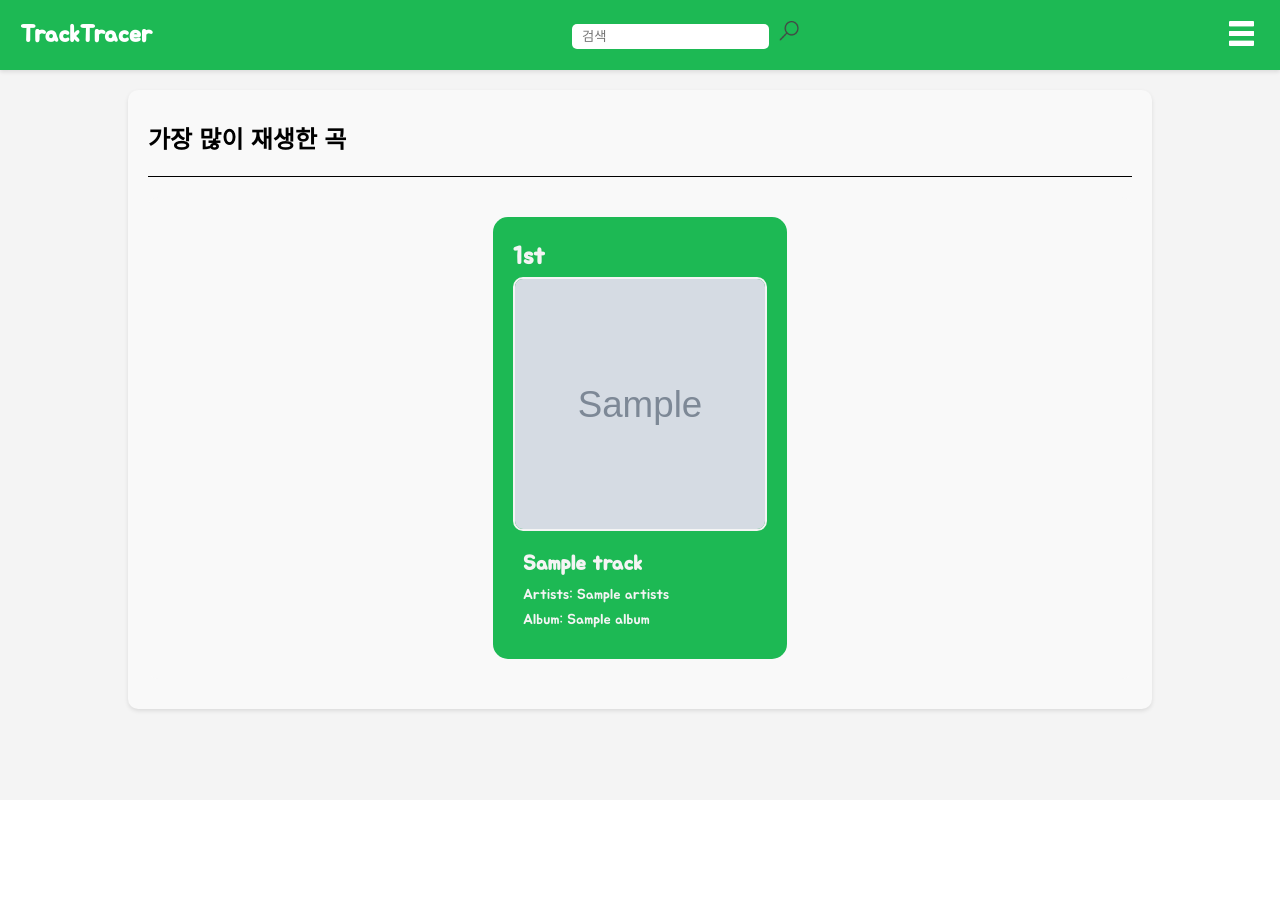
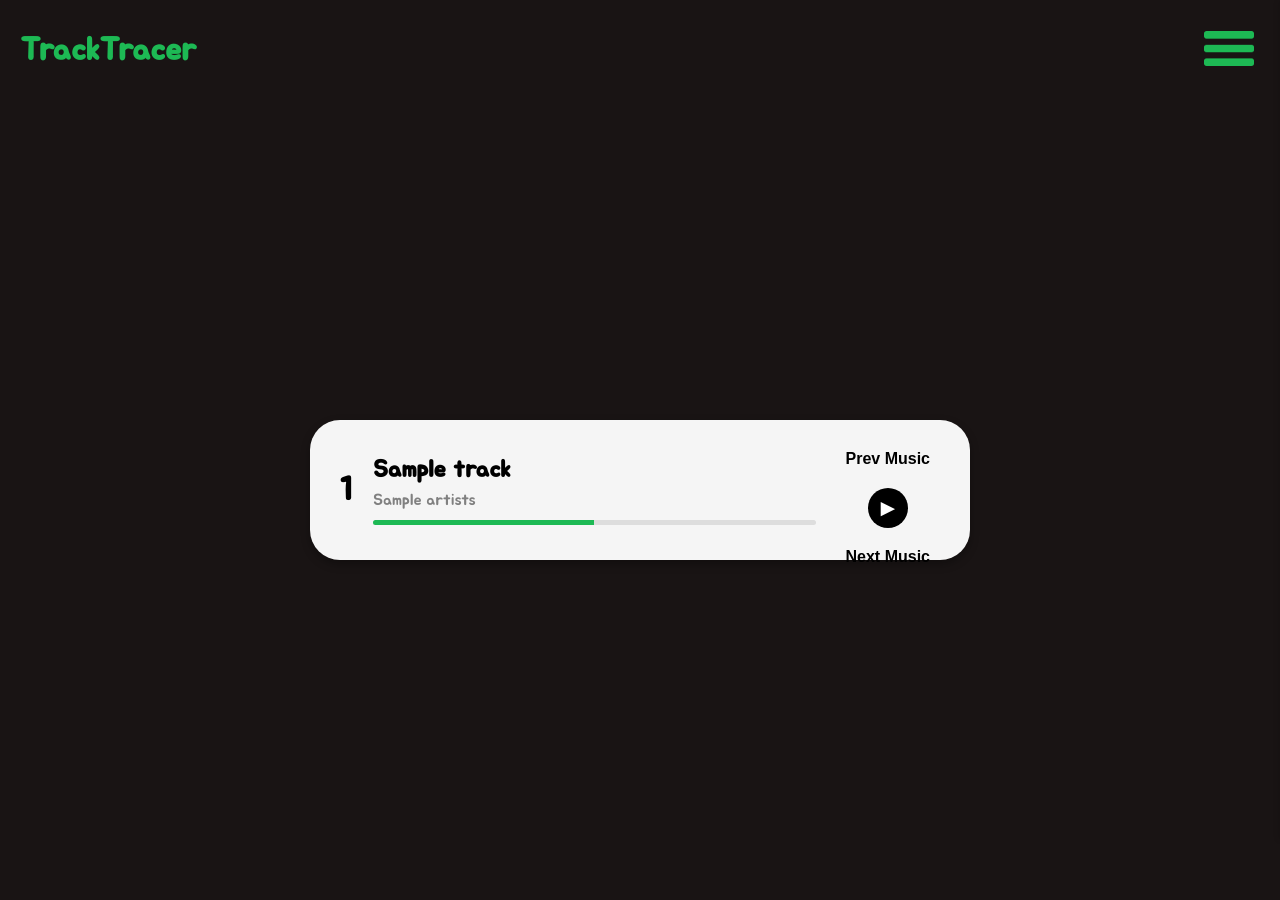
Before and after one commit to busker362/TrackTracer, a Flask app: template frontend/templates/home.html in a window 1280 px wide. Before the commit the page ends 714 px from the top, so only its background shows below. Run offline with Flask 3, Linux system fonts and the light colour scheme; the template is opened without the code that fills it: most values are stand-ins (such as "Sample title", 1, 10 or a date in 2020); grey boxes marked "Sample" are stand-in pictures; parts of the project's set-up code (start-up, migrations or seed data) failed here and were passed over.

Commit message:
디자인변경

```diff
--- a/frontend/static/style.css
+++ b/frontend/static/style.css
@@ -1,94 +1,47 @@
 body {
     margin: 0;
     padding: 0;
-    background-color: #f4f4f4;
     font-family: 'Jua', sans-serif;
+    background: #191414;
 }
 
 .header {
     display: flex;
     justify-content: space-between;
     align-items: center;
-    background-color: #1DB954;
-    padding: 10px 20px;
-    color: white;
-    box-shadow: 0 2px 4px rgba(0, 0, 0, 0.1);
-    height: 50px;
+    background-color:#191414;/* 투명한 헤더 */
+    color: #1DB954;
+    padding: auto;
+    top: 0;
+    left: 0;
+    width: 100%;
+    height: 100px;
+
 }
 
 .logo h1 {
-    margin: 0;
-    font-size: 1.5rem;
-}
-
-.search-bar {
-    display: flex;
-    align-items: center;
-}
-
-.search-bar input {
-    border: none;
-    padding: 5px 10px;
-    border-radius: 5px;
-    outline: none;
-}
-
-.search-bar button {
-    border: none;
-    background: none;
-    padding: 0 5px;
-    cursor: pointer;
-}
-
-.search-bar img {
-    width: 20px;
-    height: 20px;
+    margin-left: 20px;
 }
 
 .menu button {
     background: none;
     border: none;
     cursor: pointer;
+    margin-right: 20px;
 }
 
 .menu img {
-    width: 25px;
-    height: 25px;
+    width: 50px;
+    height: 35px;
 }
-
-.main-content {
-    width: 80%;
-    margin: 20px auto;
-    padding: 10px 20px 30px 20px;
-    background: #f9f9f9;
-    box-shadow: 0 2px 4px rgba(0, 0, 0, 0.1);
-    border-radius: 10px;
-    box-sizing: border-box;
-    overflow: hidden; /* 넘치는 콘텐츠를 숨김 */
-    max-width: 100%; /* 콘텐츠 너비 제한 */
-    box-sizing: border-box; /* 패딩 포함 */
-}
-
-
-.musicfield {
-    display: flex;
-    flex-wrap: wrap;
-    justify-content: space-around;
-    gap: 20px;
-    margin-top: 20px;
-    padding: 10px;
-    background-color: #f9f9f9;
-    border-radius: 10px;
-}
-
 
 .side-menu {
     position: fixed;
     top: 0;
-    right: -350px;
+    right: -340px;
     width: 300px;
     height: 100%;
-    background-color: #fff;
+    background-color: #2D2D2D;
     box-shadow: -2px 0 5px rgba(0, 0, 0, 0.1);
     transition: right 0.3s ease;
     z-index: 1000;
@@ -109,220 +62,166 @@ body {
     right: 10px;
 }
 
-.side-menu h3 {
-    font-size: 1.5rem;
-    color: #000;
+
+.loginbtn{
+    font-family: 'Jua', sans-serif;
+    padding: 20px;
+    width: 300px;
+    display: flex;
+    align-items: center;
+    justify-content: center;
+    background: none;
+    border: none;
+    cursor: pointer;
+    color: #ffffff;
+}
+
+.side-menu h2 {
+    color: #ffffff;
     margin-bottom: 15px;
 }
 
-.side-menu ul {
-    list-style: none;
-    padding: 0;
-}
-
-.side-menu ul li button {
-    background-color: #1DB954;
-    color: white;
-    border: none;
-    padding: 10px;
-    margin: 5px 0;
-    cursor: pointer;
-    border-radius: 5px;
-    text-align: left;
-    width: 100%;
-}
-
-.side-menu ul li button:hover {
-    background-color: #218838;
-}
-
-#playlist-list {
-    list-style: none;
-    padding: 0;
-    margin: 0;
-    display: flex;
-    flex-wrap: wrap;
-    justify-content: center;
-    gap: 20px;
-}
-
-#playlist-list li {
-    display: flex;
-    flex-direction: column;
-    align-items: center;
-    margin: 10px;
-}
-
-iframe {
-    width: 300px;
-    height: 380px;
-    border: none;
-    border-radius: 10px;
-    box-shadow: 0 4px 6px rgba(0, 0, 0, 0.1);
-}
 
 .namebackground {
     display: flex;
     align-items: center;
     justify-content: center;
-    border-radius: 50px;
     padding: 10px 20px;
-    color: white;
 }
 
-.namebackground h3{
+.namebackground h2{
     padding-left: 100px;
 }
 
 .namebackground img{
     left: auto;
 }
-.needlogin{
-    color: #000;
+
+.music-container h3{
+ color: #ffffff;
 }
 
-.loginbtn{
+
+
+.music-info {
+    display: flex;
+    align-items: center;
+    justify-content: space-between;
+    background: #f5f5f5;
+    border-radius: 30px;
+    width: 600px;
     padding: 20px 30px;
-    width: 300px;
+    box-shadow: 0 4px 10px rgba(0, 0, 0, 0.3);
+    color: black;
+    margin-bottom: 20px;
+}
+
+
+/* 메인 컨테이너 */
+.music-container {
+    display: flex;
+    justify-content: center;
+    align-items: center;
+    height: 100vh;
+    background: #191414;
+    color: white;
+}
+
+/* Album Name 스타일 */
+.music-container h3 {
+    color: white;
+    text-align: center;
+    margin-bottom: 20px;
+    font-size: 1.5rem;
+}
+
+/* music-info 박스 */
+.music-info {
+    display: flex;
+    align-items: center;
+    justify-content: space-between;
+    background: #f5f5f5;
+    border-radius: 30px;
+    width: 600px;
+    padding: 20px 30px;
+    box-shadow: 0 4px 10px rgba(0, 0, 0, 0.3);
+    color: black;
+}
+
+/* Track Rank */
+.track-rank {
+    font-size: 2rem;
+    font-weight: bold;
+    color: black;
+    text-align: center;
+    margin-right: 20px;
+}
+
+/* Track Details */
+.track-details {
+    flex: 1;
+    margin-right: 20px;
+}
+
+.track-title {
+    font-size: 1.5rem;
+    margin: 0;
+    font-weight: bold;
+    color: black;
+}
+
+.artist-name {
+    margin: 5px 0;
+    color: gray;
+    font-size: 1rem;
+}
+
+/* Progress Bar */
+.progress-bar {
+    width: 100%;
+    height: 5px;
+    background: #ddd;
+    border-radius: 5px;
+    overflow: hidden;
+    margin-top: 10px;
+    position: relative;
+}
+
+.progress {
+    height: 100%;
+    width: 50%; /* 예시로 50% 진행 상태 */
+    background: #1DB954;
+    position: absolute;
+}
+
+/* Controls */
+.controls {
+    display: flex;
+    flex-direction: column;
+    align-items: center;
+    justify-content: space-between;
+    height: 100px;
+}
+
+.controls button {
+    background: none;
+    border: none;
+    font-size: 1rem;
+    cursor: pointer;
+    color: black;
+    font-weight: bold;
+    padding: 10px;
+}
+
+.controls .play-pause {
+    background: black;
+    color: white;
+    border-radius: 50%;
+    width: 40px;
+    height: 40px;
     display: flex;
     align-items: center;
     justify-content: center;
-    background-color: #1DB954;
-    border-radius: 50px;
-    cursor: pointer;
+    font-size: 1.5rem;
+    margin: 10px 0;
 }
-
-.logout-btn {
-    display: block;
-    margin: 20px auto;
-    padding: 10px 20px;
-    background-color: #ff5555;
-    color: white;
-    text-align: center;
-    text-decoration: none;
-    border-radius: 5px;
-    font-weight: bold;
-}
-
-.logout-btn:hover {
-    background-color: #ff3333;
-}
-
-.track-list {
-    display: flex;
-    flex-wrap: nowrap;
-    gap: 20px;
-    justify-content: flex-start;
-    align-items: flex-start;
-    overflow-x: auto;
-    padding: 10px;
-    box-sizing: border-box;
-}
-
-.track-card {
-    flex: 0 0 auto;
-    min-width: 200px;
-    max-width: 300px;
-    height: auto;
-    background-color: #1DB954;
-    border-radius: 15px;
-    padding: 20px;
-    display: flex;
-    flex-direction: column;
-    justify-content: space-between;
-
-    /* 새로운 스타일 추가 */
-    position: relative; /* 자식 요소인 album-bg 배치 */
-    overflow: hidden; /* 배경 이미지가 카드 외부로 넘치지 않도록 */
-    transition: background-color 0.3s ease, color 0.3s ease; /* 색상 변화 애니메이션 추가 */
-}
-
-.track-card:hover {
-    background-color: rgba(255, 255, 255, 0.9); /* hover 시 배경색 변경 */
-    cursor: pointer;
-}
-
-.album-bg {
-    position: absolute;
-    top: 0;
-    left: 0;
-    width: 100%;
-    height: 100%;
-    background-size: cover;
-    background-position: center;
-    filter: blur(10px); /* 블러 효과 */
-    opacity: 0; /* 기본적으로 숨김 */
-    transition: opacity 0.3s ease-in-out;
-    z-index: 1; /* 다른 콘텐츠보다 뒤에 배치 */
-}
-
-.track-card:hover .album-bg {
-    opacity: 0.5; /* hover 상태에서 보이도록 설정 */
-}
-
-.track-card h3,
-.track-card .music-name,
-.track-card .artist-name,
-.track-card .album-name {
-    color: #f4f4f4; /* 기본 텍스트 색상 */
-    transition: color 0.3s ease; /* 텍스트 색상 변화 애니메이션 */
-}
-
-.track-card:hover h3,
-.track-card:hover .music-name,
-.track-card:hover .artist-name,
-.track-card:hover .album-name {
-    color: #333; /* 텍스트 색상을 #333으로 변경 */
-}
-
-.rank {
-    color: #f4f4f4;
-    font-size: 1.5rem;
-    font-weight: bold;
-    margin: 5px 0 5px 0;
-    text-align: left;
-    align-self: flex-start;
-}
-
-
-.album-art {
-    align-self: center;
-    margin-bottom: 10px;
-}
-
-.album-art img {
-    width: 250px;
-    height: 250px;
-    object-fit: cover;
-    border-radius: 10px;
-    border: 2px solid #f4f4f4;
-}
-
-.track-info {
-    height: auto;
-    display: flex;
-    flex-direction: column;
-    align-items: flex-start;
-    justify-content: flex-start;
-    text-align: left;
-    padding: 0 10px;
-}
-
-.music-name {
-    color: #f4f4f4;
-    font-size: 1.3rem;
-    font-weight: bold;
-    margin: 5px 0;
-}
-
-.artist-name {
-    color: #f4f4f4;
-    font-size: 0.9rem;
-    margin: 3px 0;
-}
-
-.album-name {
-    color: #f4f4f4;
-    font-size: 0.9rem;
-    margin: 3px 0 10px 0;
-}
--- a/frontend/templates/home.html
+++ b/frontend/templates/home.html
@@ -9,87 +9,66 @@
 </head>
 <body>
     <header class="header">
+
         <div class="logo">
             <h1>TrackTracer</h1>
         </div>
-        <div class="search-bar">
-            <form id="search-form" onsubmit="performSearch(event)">
-                <input type="text" id="search-query" placeholder="검색">
-                <button type="submit">
-                    <img src="{{ url_for('static', filename='image/search-icon.png') }}" alt="Search">
-                </button>
-            </form>
-        </div>
+
+
         <div class="menu">
             <button id="open-menu-button">
                 <img src="{{ url_for('static', filename='image/menu-icon.png') }}" alt="Menu">
             </button>
         </div>
+
         <div id="side-menu" class="side-menu">
             {% if user %}
             <button id="close-menu"></button>
             <div class="namebackground">
-                <img src="{{ url_for('static', filename='image/SpotifyLogo46.png') }}" alt="SpotifyLogo">
-                <h3>{{ user['display_name'] }}</h3>
+                <img src="{{ url_for('static', filename='image/SpotifyLogo.png') }}" alt="SpotifyLogo">
+                <h2>{{ user['display_name'] }}</h2>
             </div>
-            <h3>My Play List</h3>
-            <hr>
-            <div class="right">
-                <ul>
-                    {% for playlist in playlists %}
-                    <li>
-                        <button class="playlist-button" onclick="togglePlaylist('{{ playlist.id }}')">
-                            {{ playlist.name }}
-                        </button>
-                        <div id="playlist-{{ playlist.id }}" class="playlist-details" style="display: none;">
-                            <iframe src="https://open.spotify.com/embed/playlist/{{ playlist.id }}" frameborder="0" allowtransparency="true" allow="encrypted-media"></iframe>
-                        </div>
-                    </li>
-                    {% endfor %}
-                </ul>
+            <!--
+            <div class="search-bar">
+                <form id="search-form" onsubmit="performSearch(event)">
+                    <input type="text" id="search-query" placeholder="검색">
+                    <button type="submit">
+                        <img src="{{ url_for('static', filename='image/search-icon.png') }}" alt="Search">
+                    </button>
+                </form>
             </div>
-            <hr>
+            -->
+
             <a href="/logout" class="logout-btn">Logout</a>
             {% else %}
-            <button class="loginbtn" onclick="location.href='/login'">Login with Spotify</button>
-            <h3>My Play List</h3>
-            <hr>
-            <p class="needlogin">현재 정보를 불러올수 없습니다. <br> 로그인이 필요합니다.</p>
+            <button class="loginbtn" onclick="location.href='/login'"><h3>Login with Spotify</h3></button>
+
             {% endif %}
         </div>
     </header>
 
-    <main class="main-content">
-        <h2>가장 많이 재생한 곡</h2>
-        <hr style="border:0; height:1px; background: #000;">
-        <div class="musicfield">
-            {% if tracks %}
-            <div class="track-list">
-                {% for track in tracks %}
-                <div class="track-card">
-                    <div class="album-bg" style="background-image: url('{{ track.album_image }}');"></div>
-                    <h3 class="rank">{{ track.rank }}{{ "st" if track.rank == 1 else "nd" if track.rank == 2 else "rd" if track.rank == 3 else "th" }}</h3>
-                    <div class="album-art">
-                        {% if track.album_image %}
-                        <img src="{{ track.album_image }}" alt="{{ track.album }}" />
-                        {% else %}
-                        <img src="https://via.placeholder.com/150" alt="No Album Art" />
-                        {% endif %}
-                    </div>
-                    <div class="track-info">
-                        <h4 class="music-name">{{ track.name }}</h4>
-                        <p class="artist-name">Artists: {{ track.artists }}</p>
-                        <p class="album-name">Album: {{ track.album }}</p>
-                    </div>
+
+    <main class="music-container">
+        {% for track in tracks %}
+        <div class="music-info">
+            <div class="track-rank">{{ track.rank }}</div>
+            <div class="track-details">
+                <h2 class="track-title">{{ track.name }}</h2>
+                <p class="artist-name">{{ track.artists }}</p>
+                <div class="progress-bar">
+                    <div class="progress"></div>
                 </div>
-                {% endfor %}
             </div>
-            {% else %}
-            <p>No top tracks available.</p>
-            {% endif %}
+            <div class="controls">
+                <button class="prev-music">Prev Music</button>
+                <button class="play-pause">&#9658;</button>
+                <button class="next-music">Next Music</button>
+            </div>
         </div>
+        {% endfor %}
     </main>
 
+    </main>
     <script src="{{ url_for('static', filename='../static/script.js') }}"></script>
 </body>
 </html>
```
Also changed, not shown: backend/API/Spotify_API.py (+0 -20 lines), frontend/static/image/LP.png (added), frontend/static/image/SpotifyLogo.png, frontend/static/image/menu-icon.png.
